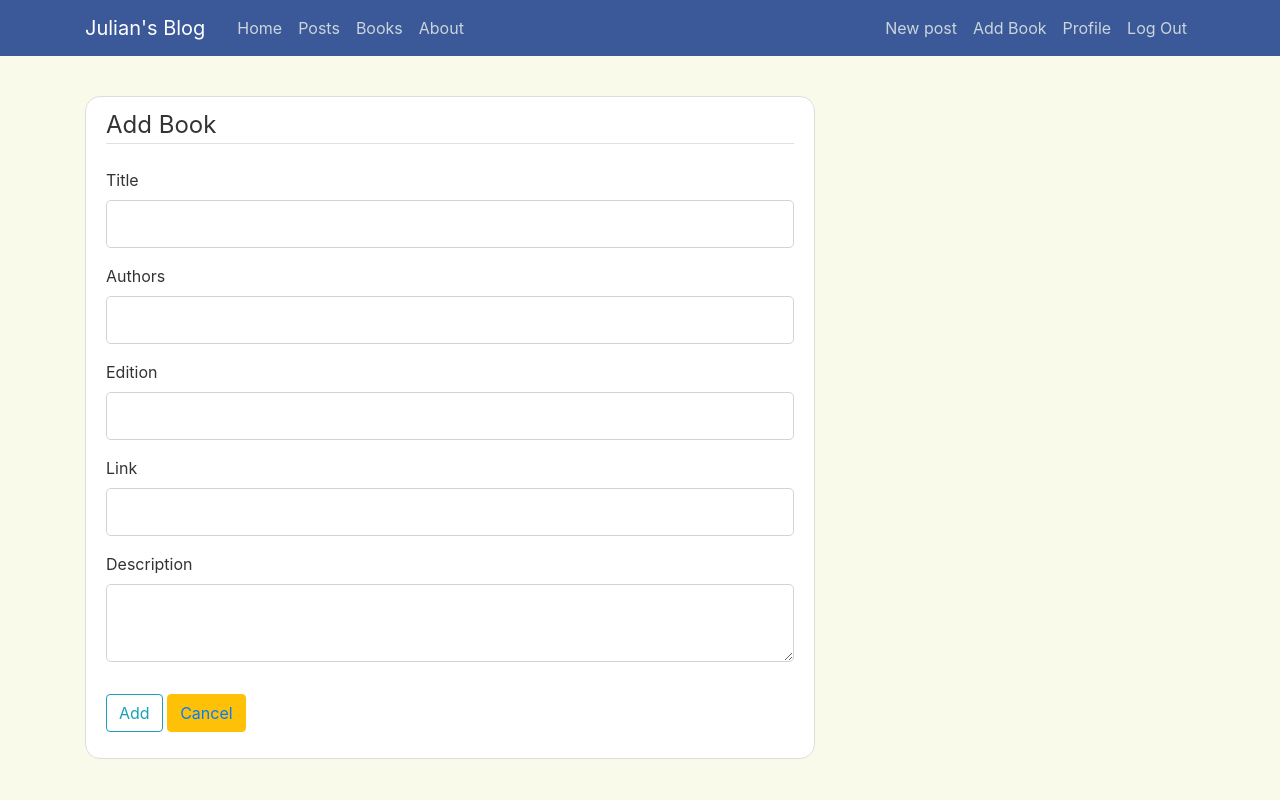
After one commit to JulianHysi/personal-blog, a Flask app: page /book/new in a window 1280 px wide. The commit adds this page. Run offline with Flask 2, Linux system fonts and the light colour scheme; a user stored in the database is signed in; tables that the repository leaves empty hold one stand-in row (values such as "Sample post"); some libraries are stand-ins or nearby versions.

Commit message:
Add books blueprint

```diff
--- a/personal_blog/__init__.py
+++ b/personal_blog/__init__.py
@@ -52,10 +52,12 @@ def create_app():
     from personal_blog.main.routes import main
     from personal_blog.users.routes import users
     from personal_blog.posts.routes import posts
+    from personal_blog.books.routes import books
     from personal_blog.errors.handlers import errors
     app.register_blueprint(main)
     app.register_blueprint(users)
     app.register_blueprint(posts)
+    app.register_blueprint(books)
     app.register_blueprint(errors)
 
     return app
--- /dev/null
+++ b/personal_blog/books/forms.py
@@ -0,0 +1,12 @@
+from flask_wtf import FlaskForm
+from wtforms import StringField, SubmitField, TextAreaField
+from wtforms.validators import DataRequired
+
+
+class BookForm(FlaskForm):
+    title = StringField('Title', validators=[DataRequired()])
+    authors = StringField('Authors', validators=[DataRequired()])
+    edition = StringField('Edition', validators=[DataRequired()])
+    link = StringField('Link')
+    description = TextAreaField('Description', validators=[DataRequired()])
+    submit = SubmitField('Add')
--- /dev/null
+++ b/personal_blog/books/routes.py
@@ -0,0 +1,34 @@
+from flask import Blueprint, render_template, url_for, flash, redirect, abort
+from flask_login import current_user, login_required
+
+from personal_blog import db
+from personal_blog.models import Book
+from personal_blog.books.forms import BookForm
+from personal_blog.main.utilities import get_sidebar_posts
+
+books = Blueprint('books', __name__)
+
+
+@books.route("/book/new", methods=['GET', 'POST'])
+@login_required
+def add_book():
+    if not current_user.is_admin:  # only the admin adds books
+        abort(403)
+    form = BookForm()
+    if form.validate_on_submit():
+        book = Book(title=form.title.data, authors=form.authors.data,
+                    link=form.link.data, edition=form.edition.data,
+                    description=form.description.data)
+        db.session.add(book)
+        db.session.commit()
+        flash('Book has been added!', 'success')
+        return redirect(url_for('books.all_books'))
+    return render_template('add_book.html', title='New Book',
+                           form=form, legend='Add Book', hide_sidebar=True)
+
+
+@books.route("/all_books")
+def all_books():
+    books = Book.query.all()
+    return render_template('all_books.html', books=books,
+                           sidebar_posts=get_sidebar_posts())
--- /dev/null
+++ b/personal_blog/templates/add_book.html
@@ -0,0 +1,107 @@
+{% extends "layout.html" %}
+{% block content %}
+
+<div class="content-section">
+
+    <form method="POST" action="" enctype="multipart/form-data">
+
+        {{ form.hidden_tag() }} <!-- CSRF token-->
+
+        <fieldset class="form-group">
+
+            <legend class="border-bottom mb-4">{{ legend }}</legend>
+
+            <div class="form-group">
+                {{ form.title.label(class="form-control-label") }}
+
+                {% if form.title.errors %}
+                    {{ form.title(class="form-control form-control-lg is-invalid") }}
+                    <div class="invalid-feedback">
+                        {% for error in form.title.errors %}
+                            <span>{{ error }}</span>
+                        {% endfor %}
+                    </div>
+                {% else %}
+                    {{ form.title(class="form-control form-control-lg") }}
+                {% endif %}
+            </div>
+
+            <div class="form-group">
+                {{ form.authors.label(class="form-control-label") }}
+
+                {% if form.authors.errors %}
+                    {{ form.authors(class="form-control form-control-lg is-invalid") }}
+                    <div class="invalid-feedback">
+                        {% for error in form.authors.errors %}
+                            <span>{{ error }}</span>
+                        {% endfor %}
+                    </div>
+                {% else %}
+                    {{ form.authors(class="form-control form-control-lg") }}
+                {% endif %}
+            </div>
+
+            <div class="form-group">
+                {{ form.edition.label(class="form-control-label") }}
+
+                {% if form.edition.errors %}
+                    {{ form.edition(class="form-control form-control-lg is-invalid") }}
+                    <div class="invalid-feedback">
+                        {% for error in form.edition.errors %}
+                            <span>{{ error }}</span>
+                        {% endfor %}
+                    </div>
+                {% else %}
+                    {{ form.edition(class="form-control form-control-lg") }}
+                {% endif %}
+            </div>
+
+            <div class="form-group">
+                {{ form.link.label(class="form-control-label") }}
+
+                {% if form.link.errors %}
+                    {{ form.link(class="form-control form-control-lg is-invalid") }}
+                    <div class="invalid-feedback">
+                        {% for error in form.link.errors %}
+                            <span>{{ error }}</span>
+                        {% endfor %}
+                    </div>
+                {% else %}
+                    {{ form.link(class="form-control form-control-lg") }}
+                {% endif %}
+            </div>
+
+            <div class="form-group">
+                {{ form.description.label(class="form-control-label") }}
+
+                {% if form.description.errors %}
+                    {{ form.description(class="form-control form-control-lg is-invalid") }}
+                    <div class="invalid-feedback">
+                        {% for error in form.description.errors %}
+                            <span>{{ error }}</span>
+                        {% endfor %}
+                    </div>
+                {% else %}
+                    {{ form.description(class="form-control form-control-lg") }}
+                {% endif %}
+            </div>
+
+        </fieldset>
+
+        <div class="form-group">
+            {{ form.submit(class="btn btn-outline-info") }}
+
+            {% if legend == 'Update Book' %}
+                <button class="btn btn-warning" onclick="history.back(-1)">Cancel</>
+            {% else %}
+                <button class="btn btn-warning">
+                    <a href="{{ url_for('books.all_books') }}">Cancel</a>
+                </button>
+            {% endif %}
+        </div>
+
+    </form>
+
+</div>
+
+{% endblock content %}
--- a/personal_blog/templates/all_posts.html
+++ b/personal_blog/templates/all_posts.html
@@ -1,5 +1,6 @@
 {% extends "layout.html" %}
 {% block content %}
+
     {% if not tag %}
         <h3 class="mb-3">All posts, in chronological order :</h3>
     {% else %}
@@ -20,4 +21,5 @@
         </div>
     </article>
     {% endfor %}
+
 {% endblock content %}
--- a/personal_blog/templates/layout.html
+++ b/personal_blog/templates/layout.html
@@ -39,14 +39,16 @@
                                     <a class="nav-item nav-link" href="{{ url_for('posts.tags') }}">Posts by Tag</a>
                                 </div>
                             </div>
+                            <a class="nav-item nav-link" href="{{ url_for('books.all_books') }}">Books</>
                             <a class="nav-item nav-link" href="{{ url_for('main.about') }}">About</a>
                         </div>
                         <!-- Navbar Right Side -->
                         <div class="navbar-nav">
                         {% if current_user.is_authenticated %}
                             {% if current_user.is_admin  %}
-                            <!-- show the New Post option only when it's me who is logged in -->
+                            <!-- show the New Post and Add Book option only when it's me who is logged in -->
                                 <a class="nav-item nav-link" href="{{ url_for('posts.new_post') }}">New post</a>
+                                <a class="nav-item nav-link" href="{{ url_for('books.add_book') }}">Add Book</a>
                             {% endif %}
                             <a class="nav-item nav-link" href="{{ url_for('users.account') }}">Profile</a>
                             <a class="nav-item nav-link" href="{{ url_for('users.logout') }}">Log Out</a>
```
Also changed, not shown: personal_blog/models.py (+9 -0 lines), personal_blog/templates/all_books.html (added, +20 -0 lines), personal_blog/books/__init__.py (added). Lines whose indentation alone changed are shown as unchanged.
